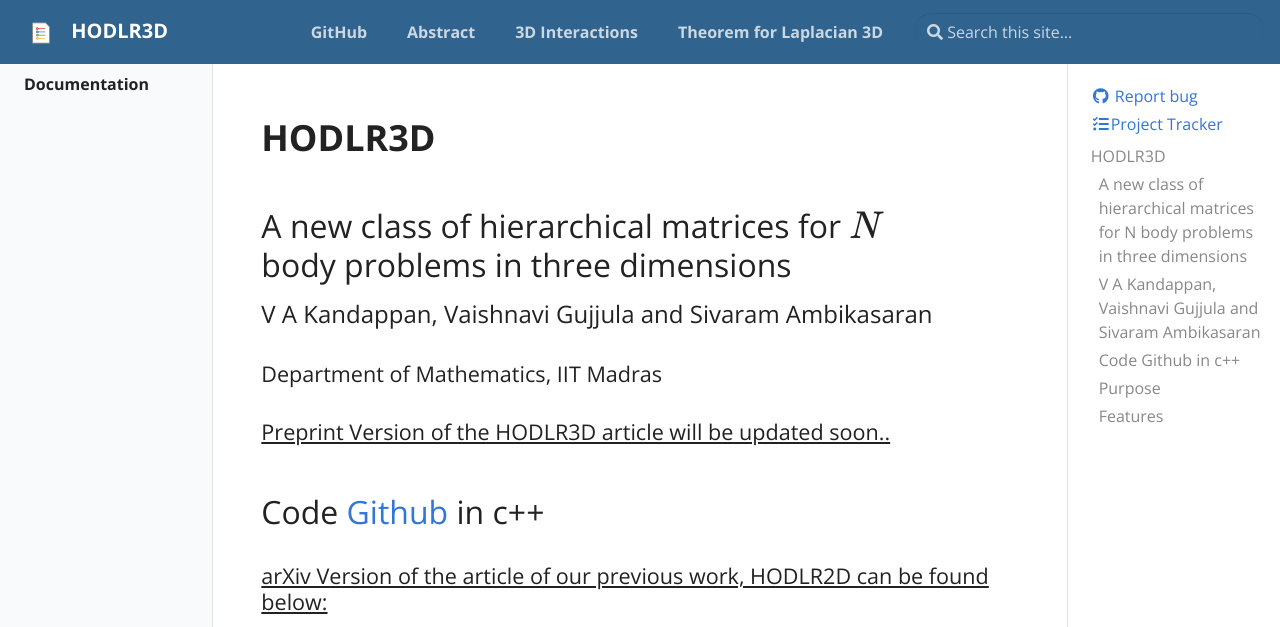
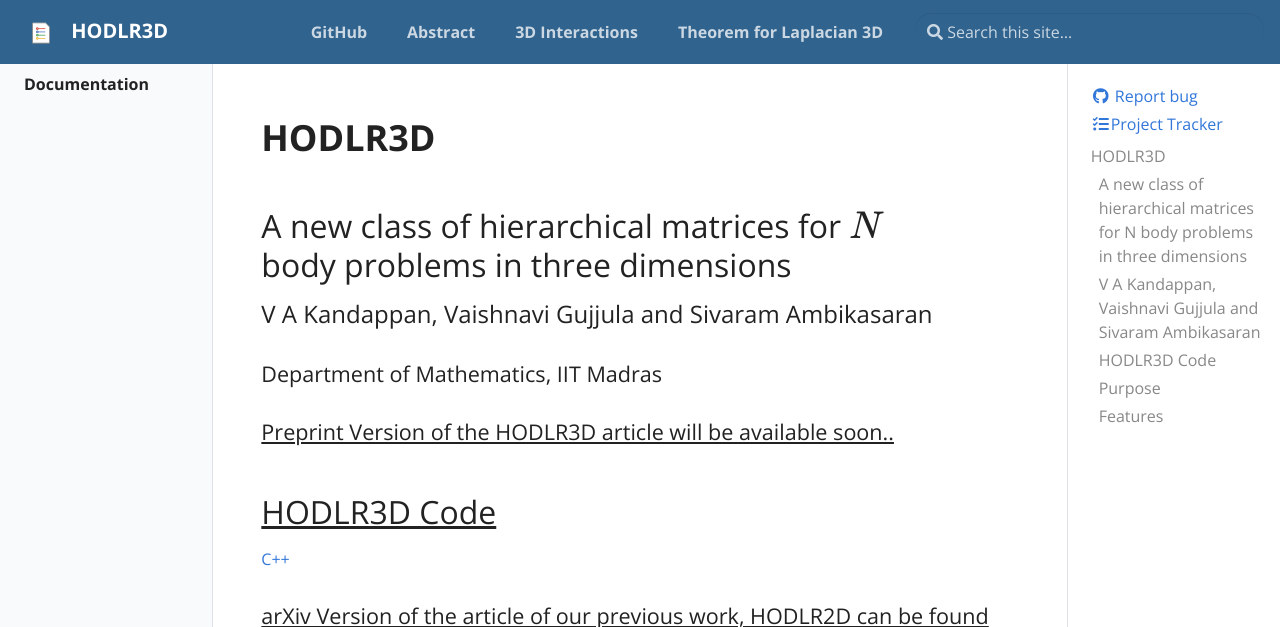
Before and after one commit to kandapva/hodlr3d, a Jekyll site: the page built from pages/index.md, in a window 1280 px wide and 900 px high, cut to the strip 0-627 px from the top of the window. Built offline with Jekyll 4.4.1, drawn with Linux system fonts in a browser that asks for light colours; formulas are drawn with MathJax 3.

Commit message:
Update index.md
cpp link updated

```diff
--- a/pages/index.md
+++ b/pages/index.md
@@ -9,9 +9,10 @@ permalink: /
 ## A new class of hierarchical matrices for $$N$$ body problems in three dimensions
 ### V A Kandappan, Vaishnavi Gujjula and Sivaram Ambikasaran
 #### Department of Mathematics, IIT Madras
-#### <u>Preprint Version of the HODLR3D article will be updated soon..</u>
+#### <u>Preprint Version of the HODLR3D article will be available soon..</u>
 
-## Code [Github](https://github.com/vaishna77/HODLR3D) in c++
+## <u>HODLR3D Code</u>
+[C++](https://github.com/vaishna77/HODLR3D)
 
 #### <u>arXiv Version of the article of our previous work, HODLR2D can be found below:</u>
 <iframe src="https://arxiv.org/pdf/2204.05536.pdf" height="1000" width="800"></iframe>
```
